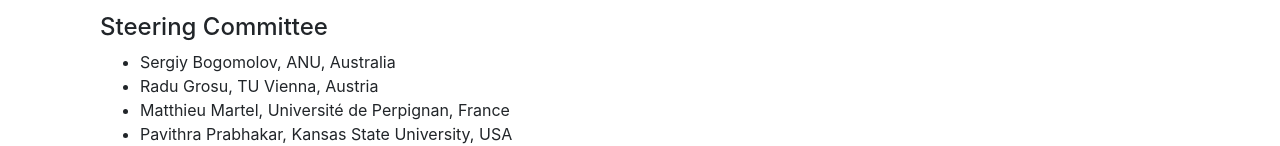
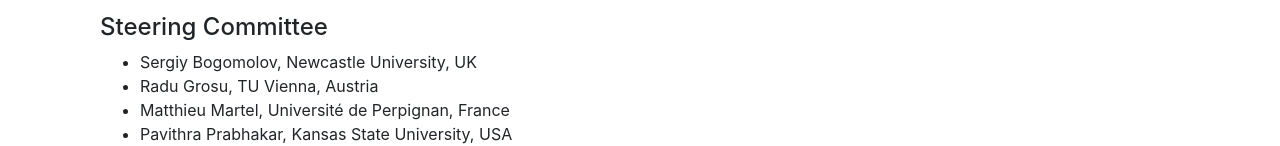
Before and after one commit to nsv2020/nsv2020.github.io, a plain HTML site: page index.html in a window 1280 px wide. Shown: the part 1243-1389 px from the top of the page. Drawn offline with nearby package versions, Linux system fonts and the light colour scheme.

Commit message:
Sergyi's affiliation

```diff
--- a/index.html
+++ b/index.html
@@ -743,7 +743,7 @@
         <div class="col">
         <h4>Steering Committee</h4>
         <ul>
-          <li>Sergiy Bogomolov, ANU, Australia</li>
+          <li>Sergiy Bogomolov, Newcastle University, UK</li>
           <li>Radu Grosu, TU Vienna, Austria</li>
           <li>Matthieu Martel, Université de Perpignan, France</li>
           <li>Pavithra Prabhakar, Kansas State University, USA</li>
```
